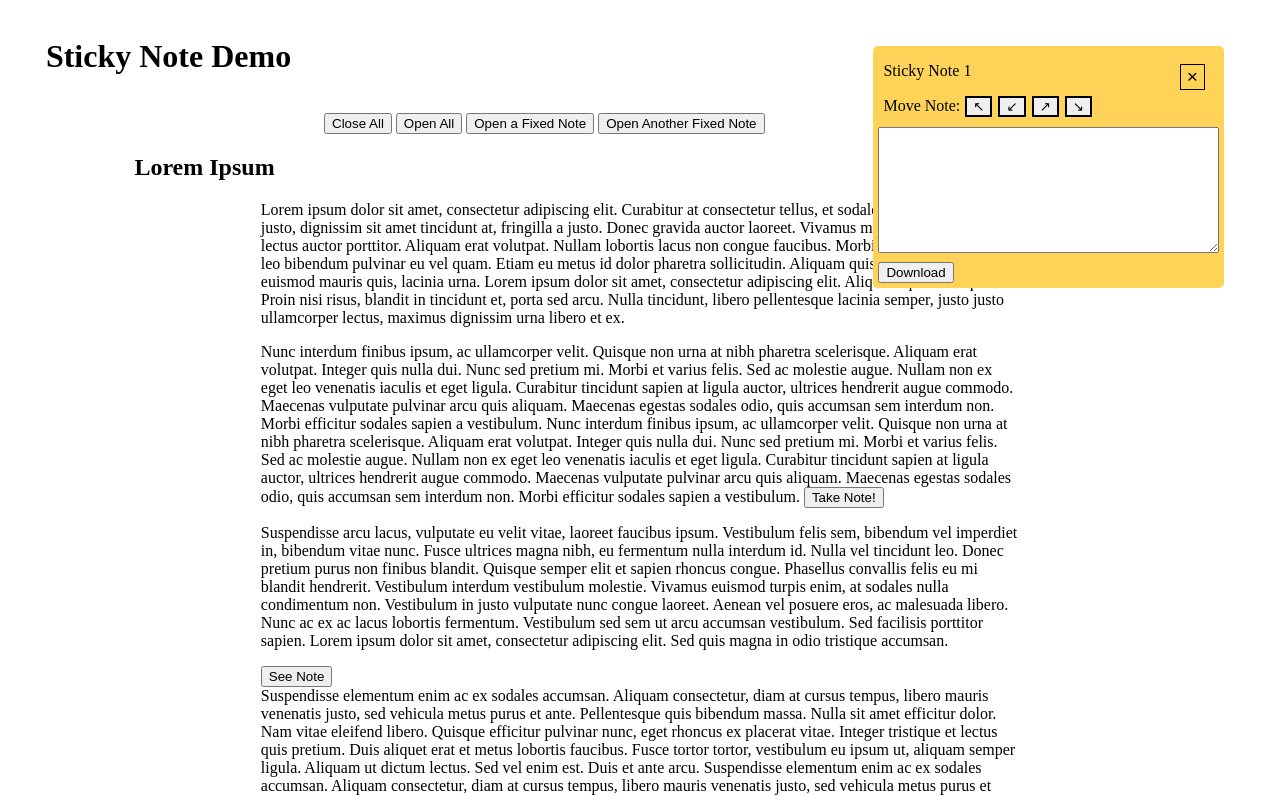
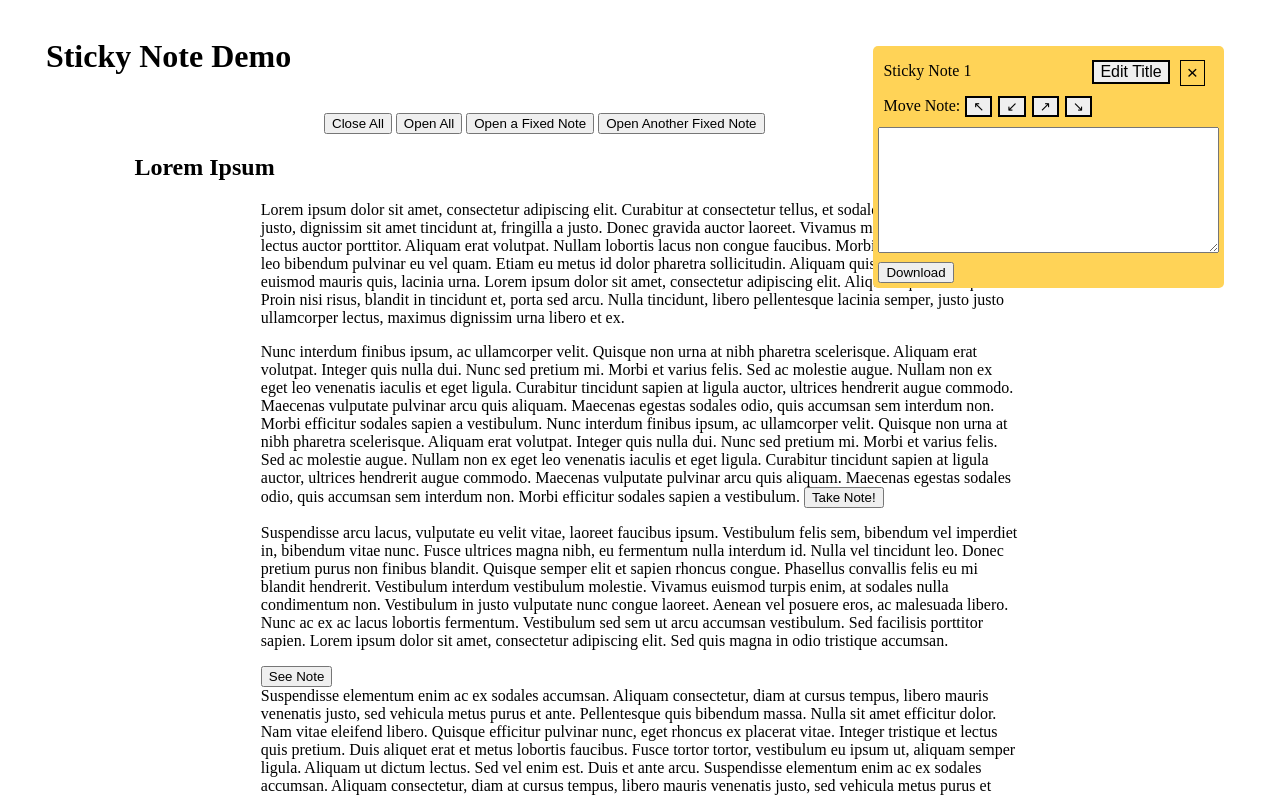
Before and after one commit to qe201020335/StickyNotes, a website: page pub/index.html in a window 1280 px wide. Both pictures are taken after a click on the button "Open a Fixed Note". Shown: the top 796 px of the page. Drawn offline with Linux system fonts and the light colour scheme.

Commit message:
editable title

```diff
--- a/StickyNotes.css
+++ b/StickyNotes.css
@@ -8,9 +8,20 @@
     margin: 2px;
     position: absolute;
     right: 5%;
+    top: 5%;
     font-size: larger;
     background-color: #FFD357;
     border: solid black 1px;
+    cursor: pointer;
+}
+
+.noteEditTitleBtn {
+    margin: 2px;
+    position: absolute;
+    right: 15%;
+    top: 5%;
+    font-size: medium;
+    border: solid black 2px;
     cursor: pointer;
 }
 
--- a/StickyNotes.js
+++ b/StickyNotes.js
@@ -11,6 +11,9 @@
         isPositionFixed = false
         noteDiv = document.createElement('div')  // the outer most container, i.e the whole sticky note
         textField;
+        title_p;
+        title_input;
+        editingTitle = false;
 
         constructor(isFixed, parent, title) {
             const newNote = this.noteDiv
@@ -30,17 +33,33 @@
                 this.parentNode = parent
             }
 
+            const btnx = document.createElement('button')
+            btnx.innerText = '×'
+            btnx.onclick = () => this.removeFromDom()
+            btnx.className = "noteCloseBtn"
+            newNote.append(btnx)
+
 
             const title_p = document.createElement('p')
+            this.title_p = title_p
             title_p.innerText = title || "Sticky Note"
             title_p.style.marginLeft = '10px'
             newNote.append(title_p)
 
-            const btnx = document.createElement('button')
-            btnx.innerText = '×'
-            btnx.onclick = () => this.removeFromDom()
-            btnx.className = "noteCloseBtn"
-            title_p.append(btnx)
+            const title_input = document.createElement('input')
+            this.title_input = title_input
+            title_input.value = title_p.innerText
+            title_input.style.display = 'none'
+            title_input.style.marginLeft = '10px'
+            title_input.style.marginTop = '1em'
+            title_input.style.marginBottom = '1em'
+            newNote.append(title_input)
+
+            const edit_title = document.createElement('button')
+            edit_title.innerText = 'Edit Title'
+            edit_title.onclick = () => this.onEditTitleClick(edit_title)
+            edit_title.className = "noteEditTitleBtn"
+            newNote.append(edit_title)
 
 
             const btn_div = document.createElement('div')
@@ -113,6 +132,24 @@
 
         }
 
+        onEditTitleClick(btn) {
+            if (this.editingTitle) {
+                this.editingTitle = false
+                btn.innerText = 'Edit Title'
+                this.title_p.innerText = this.title_input.value
+                this.title_input.style.display = 'none'
+                this.title_p.style.removeProperty('display')
+            } else {
+                this.editingTitle = true
+                btn.innerText = 'Save'
+                this.title_input.value = this.title_p.innerText
+                this.title_p.style.display = 'none'
+                this.title_input.style.removeProperty('display')
+            }
+
+
+        }
+
         saveNote() {
             //console.dir(this.textField)
             if (this.textField.value === "") {
@@ -122,7 +159,7 @@
             // https://stackoverflow.com/questions/3665115/how-to-create-a-file-in-memory-for-user-to-download-but-not-through-server
             let element = document.createElement('a');
             element.setAttribute('href', 'data:text/plain;charset=utf-8,' + encodeURIComponent(this.textField.value));
-            element.setAttribute('download', "Note " + new Date());
+            element.setAttribute('download', this.title_p.innerText + " " + new Date());
             element.style.display = 'none';
             document.body.appendChild(element);
             element.click();
```
